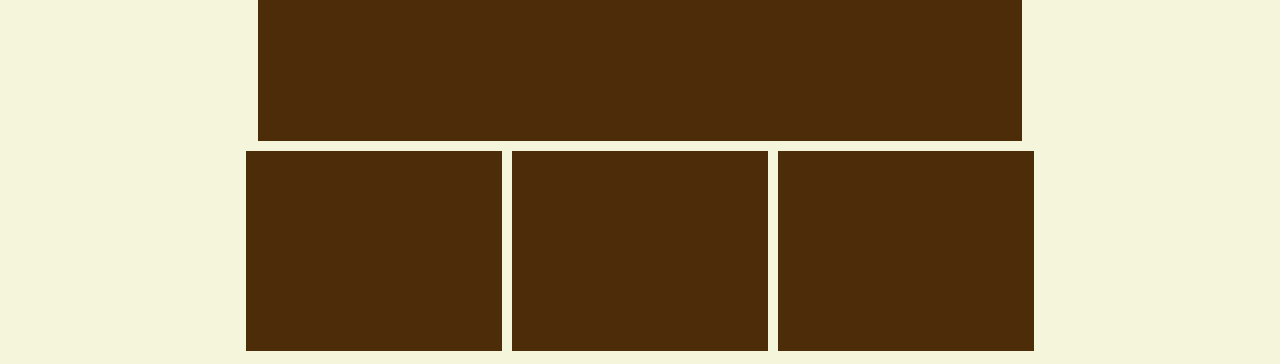
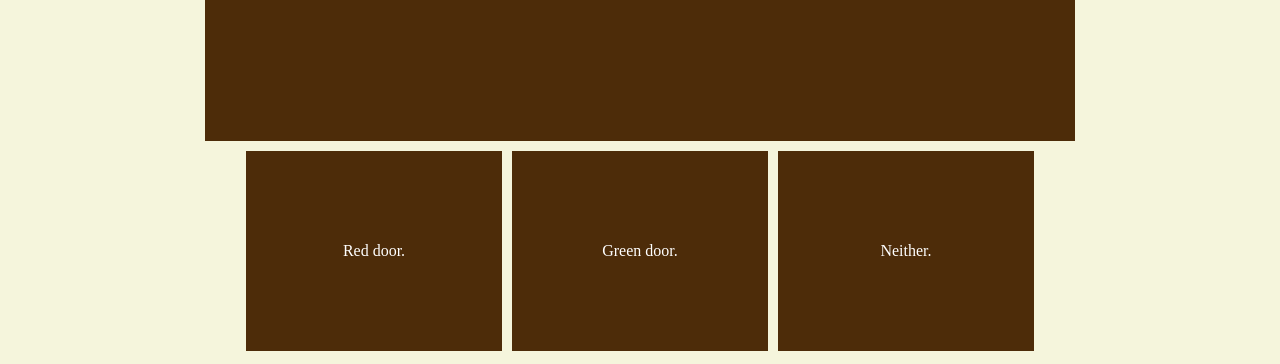
Before and after one commit to nickbartlett19/TextBasedAdventureGame, a plain HTML site: page index.html in a window 1280 px wide. Shown: the part 452-816 px from the top of the page. Drawn offline with Linux system fonts and the light colour scheme.

Commit message:
add storydata.js script

```diff
--- a/index.html
+++ b/index.html
@@ -5,7 +5,8 @@
     <meta name="viewport" content="width=device-width, initial-scale=1.0">
     <title>TextBasedAdventureGame | Nick Bartlett</title>
 
-    <script src ="script.js" defer></script>
+    <script src ="storydata.js" defer ></script>
+    <script src ="script.js" defer ></script>
     <link rel="stylesheet" href="style.css">
 </head>
 <body>
```
